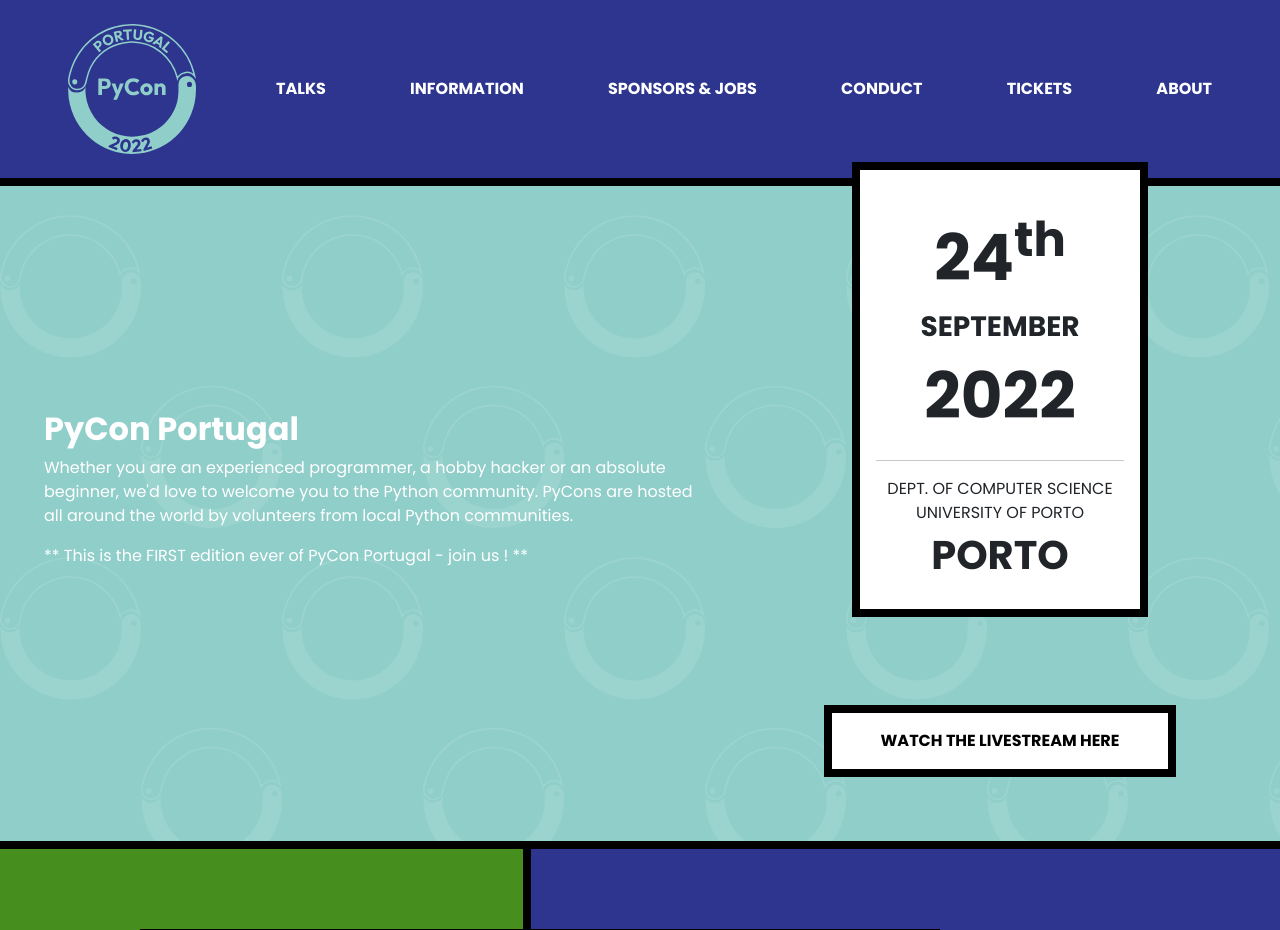
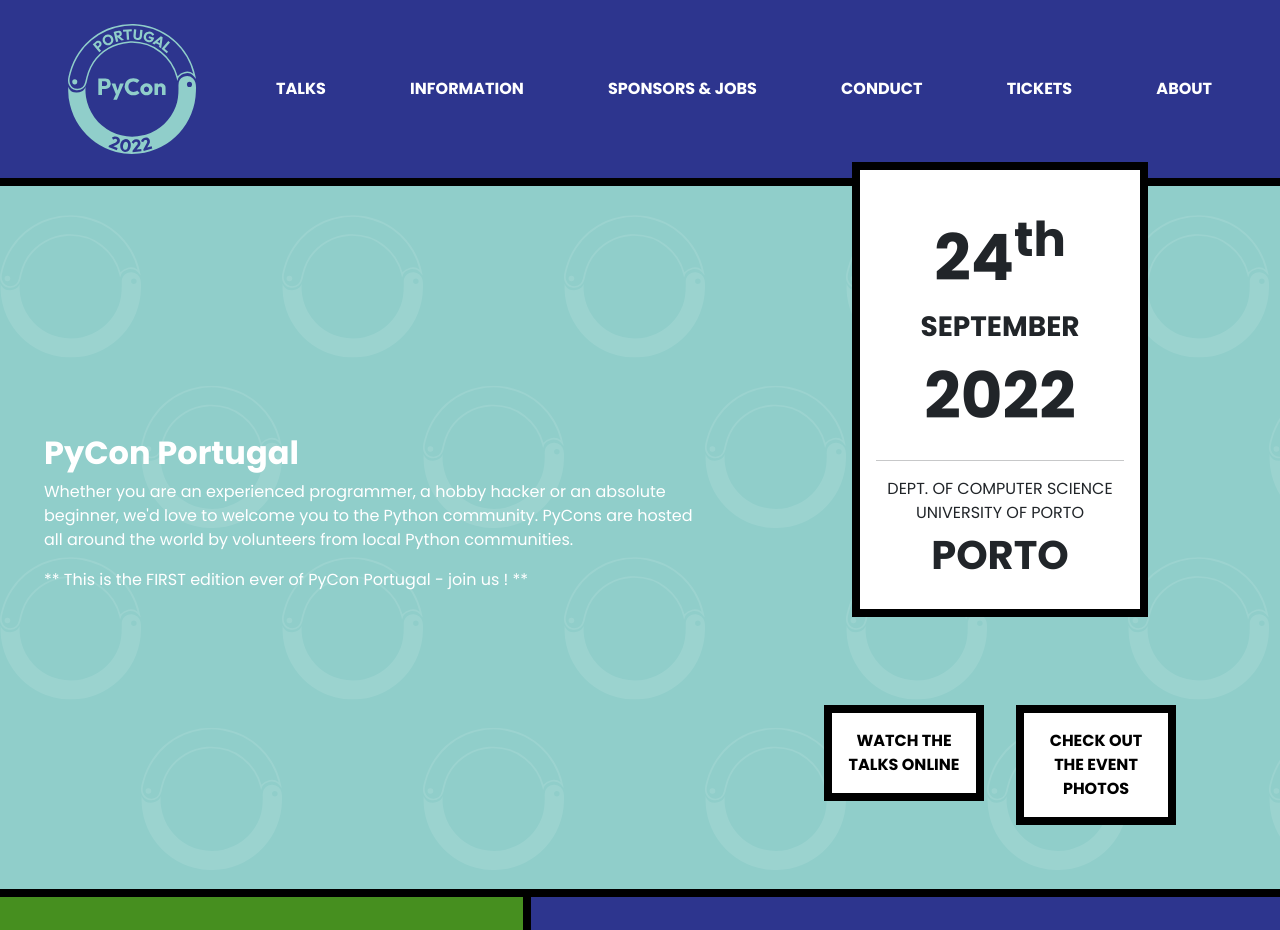
Before and after one commit to pyconpt/2022, a Django app: page / in a window 1280 px wide. Shown: the top 930 px of the page. Run offline with Django 3.2, Linux system fonts and the light colour scheme; parts of the project's set-up code (start-up, migrations or seed data) failed here and were passed over; some libraries are stand-ins or nearby versions.

Commit message:
add photos and stream btn

```diff
--- a/pycon_portugal_2022/templates/pages/home.html
+++ b/pycon_portugal_2022/templates/pages/home.html
@@ -23,8 +23,16 @@
             </div>
           </div>
           <div class="row justify-content-center align-self-center text-center">
-            <a class="col btn-tickets" href="https://m.youtube.com/user/DisjoinedTech94"><button href="/home/"> WATCH THE LIVESTREAM HERE
-            </button></a>
+            <a class="col btn-tickets" target="_blank"
+               href="https://www.youtube.com/playlist?list=PLJuyPtMj1BkyWcUTVFvVQpQHBA1sFyCaZ">
+              <button> WATCH THE TALKS ONLINE
+              </button>
+            </a>
+            <a class="col btn-tickets" href="https://www.flickr.com/photos/196712309@N04/"
+               target="_blank">
+              <button> CHECK OUT THE EVENT PHOTOS
+              </button>
+            </a>
           </div>
         </div>
 
```
Lines whose indentation alone changed are shown as unchanged.
